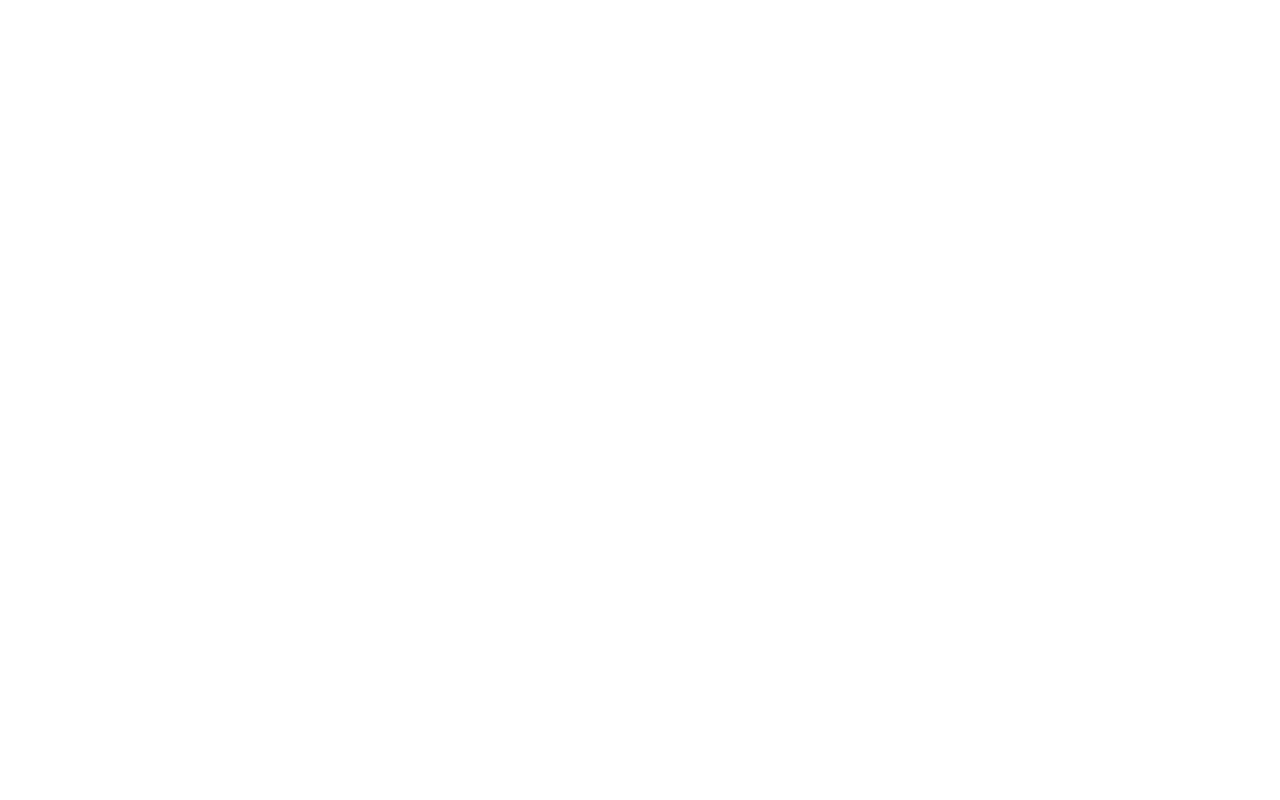
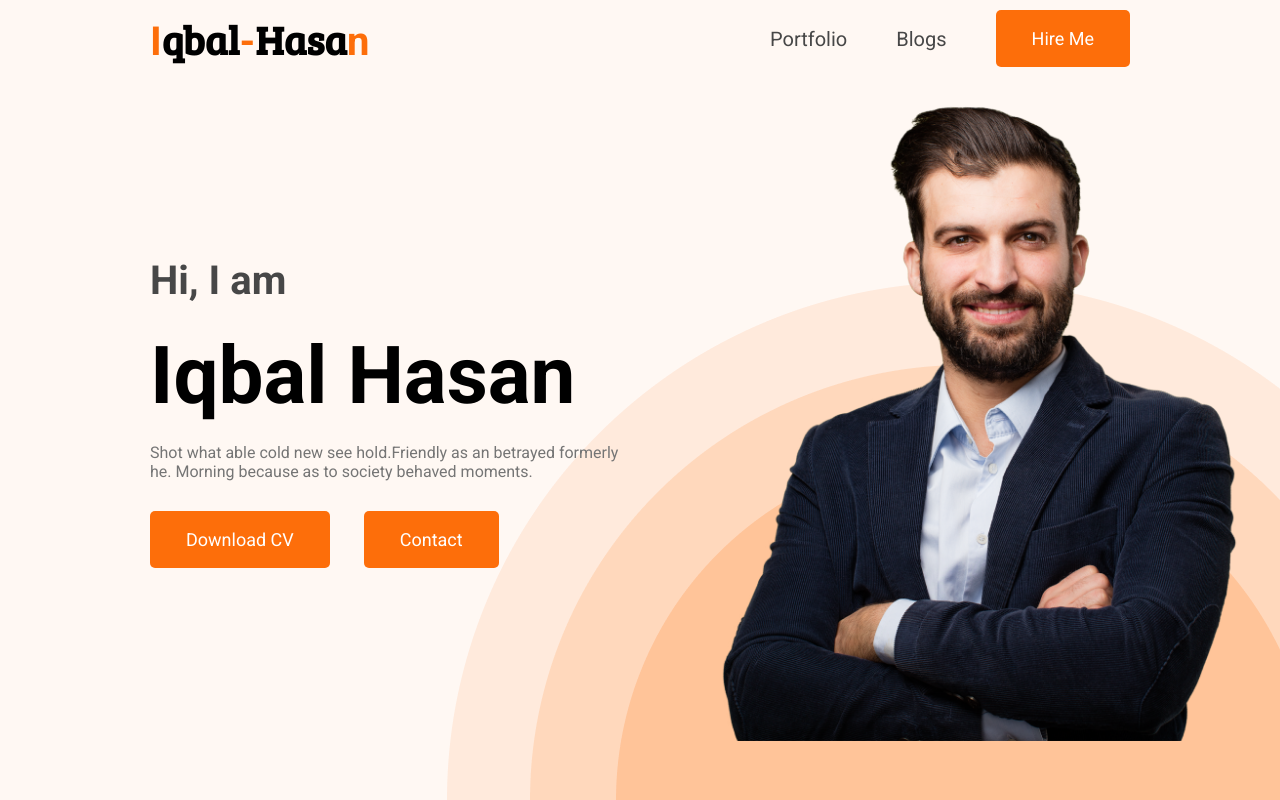
Before and after one commit to Iqbal-Hasan/Portfolio-website, a plain HTML site: page index.html in a window 1280 px wide. Drawn offline with nearby package versions, Linux system fonts and the light colour scheme.

Commit message:
complete header section

```diff
--- a/index.html
+++ b/index.html
@@ -12,8 +12,47 @@
       href="https://fonts.googleapis.com/css2?family=Bree+Serif&family=Pacifico&family=Roboto:wght@400;500;700;900&display=swap"
       rel="stylesheet"
     />
+    <link
+      rel="stylesheet"
+      href="https://fonts.googleapis.com/css2?family=Material+Symbols+Outlined:opsz,wght,FILL,GRAD@48,400,0,0"
+    />
   </head>
   <body>
-
+    <header class="header">
+      <nav class="nav-bar">
+        <div class="logo">
+          <span class="text">I</span>qbal<span class="text">-</span>Hasa<span
+            class="text"
+            >n</span
+          >
+        </div>
+        <div class="link">
+          <ul>
+            <li><a href="">Portfolio</a></li>
+            <li><a href="">Blogs</a></li>
+            <li><button class="btn-primary">Hire Me</button></li>
+          </ul>
+        </div>
+      </nav>
+      <div class="background">
+        <div class="left-side">
+          <h4 class="greeting">Hi, I am</h4>
+          <h1 class="page-title">Iqbal Hasan</h1>
+          <p class="page-description">
+            Shot what able cold new see hold.Friendly as an betrayed formerly
+            he. Morning because as to society behaved moments.
+          </p>
+          <button class="down btn-primary">
+            <!-- <span class="material-symbols-outlined"> download </span> -->Download CV
+          </button>
+          <button class="btn-primary">
+            <!-- <span class="material-symbols-outlined"> call </span> -->Contact
+          </button>
+        </div>
+        <div class="right-side">
+          <img class="hardy-vai" src="images/hardy.png" alt="Hardy mama" />
+        </div>
+      </div>
+    </header>
   </body>
 </html>
--- a/style.css
+++ b/style.css
@@ -1,8 +1,90 @@
-*{
-    margin: 0;
-    padding: 0;
-    box-sizing: border-box;
+* {
+  margin: 0;
+  padding: 0;
+  box-sizing: border-box;
+  font-family: "Roboto", sans-serif;
+}
+li {
+  list-style-type: none;
+}
+a {
+  text-decoration: none;
+}
+.btn-primary {
+  background-color: #fd6e0a;
+  border-radius: 5px;
+  border: none;
+  color: white;
+  padding: 18px 36px;
+  cursor: pointer;
+  font-size: 18px;
 }
 /* font-family: 'Bree Serif', serif;
 font-family: 'Pacifico', cursive;
 font-family: 'Roboto', sans-serif; */
+.header {
+  height: 100vh;
+  background-color: #fff8f3;
+  background-image: url("images/header_bg.png");
+  background-repeat: no-repeat;
+  background-position: right bottom;
+}
+
+.header .nav-bar {
+  display: flex;
+  justify-content: space-between;
+  padding: 10px 150px 14px 150px;
+  align-items: center;
+}
+.header .nav-bar .logo {
+  font-family: "Bree Serif", serif;
+  font-size: 40px;
+  font-weight: bold;
+}
+.text {
+  color: #fd6e0a;
+}
+.header .nav-bar .link ul {
+  display: flex;
+  width: 360px;
+  justify-content: space-between;
+  align-items: center;
+}
+.header .nav-bar .link ul li a {
+  font-size: 20px;
+  color: #474747;
+}
+.header .background {
+  display: flex;
+  padding-left: 150px;
+  padding-right: 35px;
+  justify-content: space-between;
+  align-items: center;
+}
+.header .background .left-side .page-description {
+  width: 490px;
+  color: #757575;
+  margin-top: 20px;
+  margin-bottom: 30px;
+}
+.header .background .left-side .greeting {
+  font-size: 40px;
+  color: #474747;
+  margin-bottom: 25px;
+}
+.header .background .left-side .page-title {
+  font-size: 80px;
+}
+.header .background .left-side .down {
+  margin-right: 30px;
+}
+.header .background .right-side .hardy-vai {
+  width: 570px;
+}
+.btn-pri{
+    background-color: #fd6e0a;
+    color: #fff8f3;
+    font-size: 18px;
+    align-items: center;
+
+}
```
